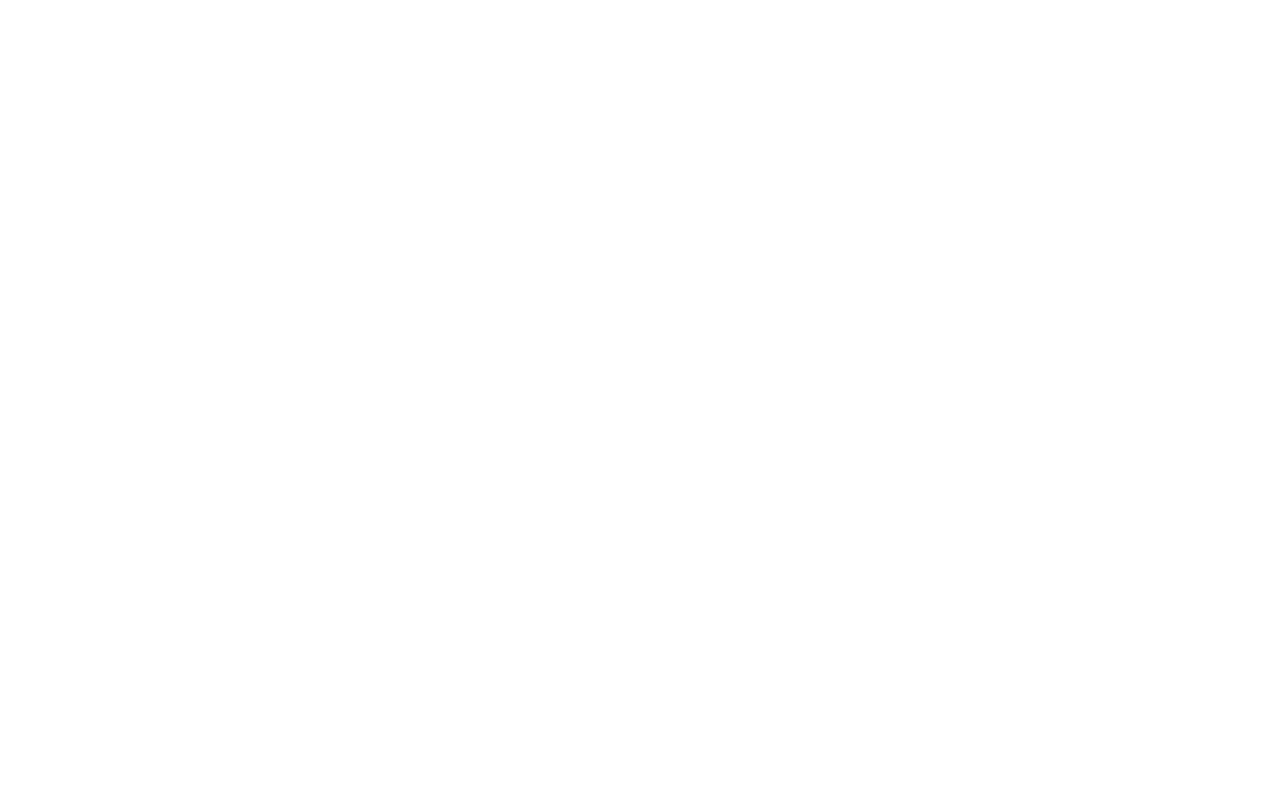
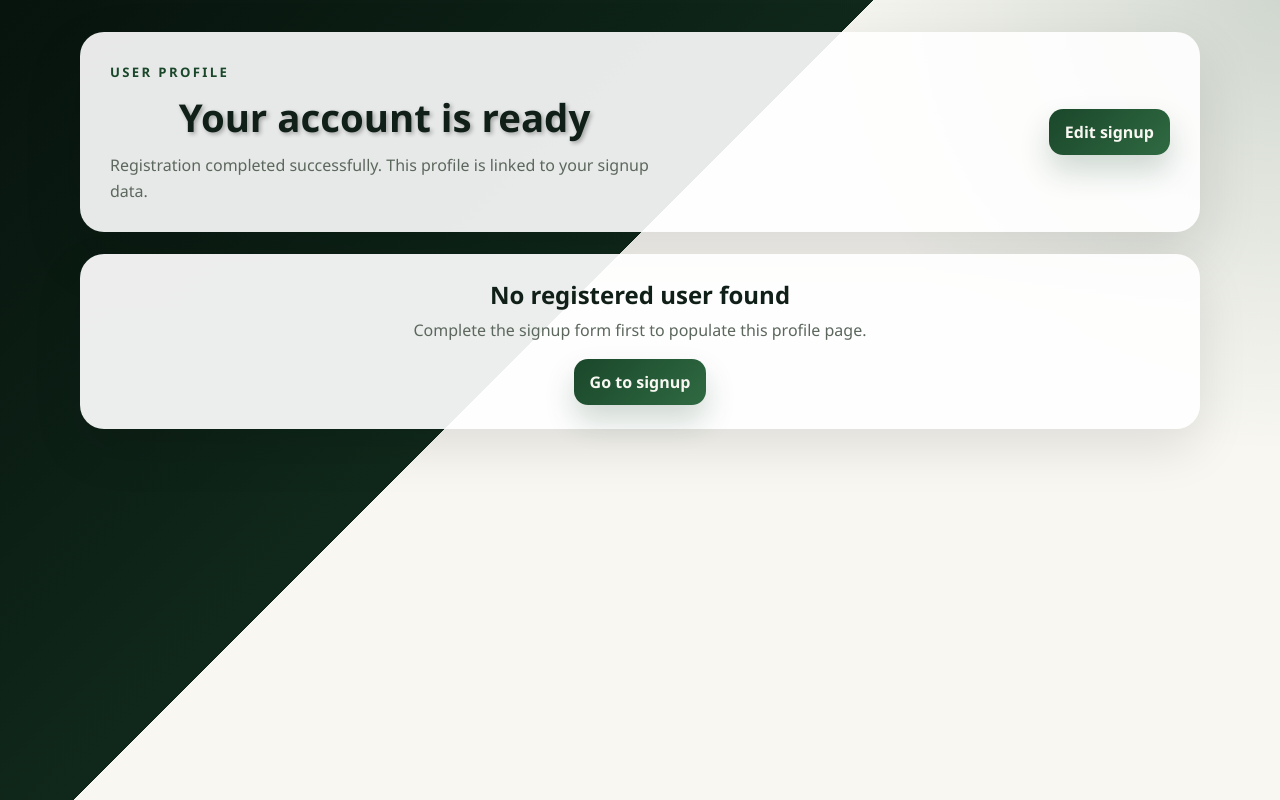
Before and after one commit to RavinduThathsara/crickinfo, an Angular app in the folder frontend/: page /user-profile in a window 1280 px wide. Before the commit this address led to /. Built offline with nearby package versions, Linux system fonts and the light colour scheme.

Commit message:
user profile create and signup page update

```diff
--- a/frontend/src/app/app.routes.ts
+++ b/frontend/src/app/app.routes.ts
@@ -7,6 +7,7 @@ export const routes: Routes = [
     { path: '', redirectTo: '/scores', pathMatch: 'full' },
     { path: 'scores', component: ScoresComponent },
     { path: 'signup', component: SignupComponent },
+    { path: 'user-profile', loadComponent: () => import('./user-profile/user-profile.component').then(m => m.UserProfileComponent) },
     { path: 'players', loadComponent: () => import('./players/players.component').then(m => m.PlayersComponent) },
     { path: 'player/:id', loadComponent: () => import('./player-profile/player-profile.component').then(m => m.PlayerProfileComponent) }
 ];
--- a/frontend/src/app/signup/signup.component.css
+++ b/frontend/src/app/signup/signup.component.css
@@ -220,6 +220,16 @@
     font-size: 0.82rem;
 }
 
+.server-error {
+    padding: 12px 14px;
+    border-radius: 14px;
+    background: rgba(178, 59, 59, 0.08);
+    border: 1px solid rgba(178, 59, 59, 0.15);
+    color: #962d2d;
+    font-size: 0.92rem;
+    line-height: 1.4;
+}
+
 .checkbox-row {
     display: flex;
     align-items: flex-start;
@@ -255,6 +265,12 @@
     box-shadow: 0 20px 34px rgba(26, 71, 42, 0.28);
 }
 
+.submit-btn:disabled {
+    cursor: wait;
+    opacity: 0.82;
+    transform: none;
+}
+
 .footer-text {
     margin: 6px 0 0;
     color: #5d685f;
@@ -265,16 +281,6 @@
     color: #1a472a;
     font-weight: 800;
     text-decoration: none;
-}
-
-.status-box {
-    margin-top: 18px;
-    padding: 14px 16px;
-    border-radius: 14px;
-    background: rgba(74, 222, 128, 0.12);
-    color: #1f5132;
-    font-weight: 600;
-    border: 1px solid rgba(74, 222, 128, 0.22);
 }
 
 @media (max-width: 960px) {
--- a/frontend/src/app/signup/signup.component.ts
+++ b/frontend/src/app/signup/signup.component.ts
@@ -1,7 +1,19 @@
 import { CommonModule } from '@angular/common';
 import { Component } from '@angular/core';
+import { HttpClient } from '@angular/common/http';
 import { FormBuilder, ReactiveFormsModule, Validators } from '@angular/forms';
-import { RouterModule } from '@angular/router';
+import { Router, RouterModule } from '@angular/router';
+
+interface RegisterPayload {
+    fullName: string;
+    username: string;
+    email: string;
+    phoneNumber: string;
+    password: string;
+    confirmPassword: string;
+    country: string;
+    agreeToTerms: boolean;
+}
 
 @Component({
     selector: 'app-signup',
@@ -12,18 +24,27 @@ import { RouterModule } from '@angular/router';
 })
 export class SignupComponent {
     submitted = false;
+    isSubmitting = false;
+    serverError = '';
 
     signupForm = this.formBuilder.group({
         fullName: ['', [Validators.required, Validators.minLength(2)]],
+        username: ['', [Validators.required, Validators.minLength(3)]],
         email: ['', [Validators.required, Validators.email]],
+        phoneNumber: ['', [Validators.required, Validators.pattern(/^[0-9+\-()\s]{7,20}$/)]],
         password: ['', [Validators.required, Validators.minLength(8)]],
-        favoriteTeam: ['', Validators.required],
+        confirmPassword: ['', Validators.required],
+        country: ['', Validators.required],
         agreeTerms: [false, Validators.requiredTrue]
     });
 
-    teamOptions = ['India', 'Australia', 'England', 'Pakistan', 'South Africa', 'New Zealand'];
+    countryOptions = ['India', 'Australia', 'England', 'Pakistan', 'South Africa', 'New Zealand'];
 
-    constructor(private formBuilder: FormBuilder) { }
+    constructor(
+        private formBuilder: FormBuilder,
+        private http: HttpClient,
+        private router: Router
+    ) { }
 
     get fullName() {
         return this.signupForm.get('fullName');
@@ -33,12 +54,24 @@ export class SignupComponent {
         return this.signupForm.get('email');
     }
 
+    get username() {
+        return this.signupForm.get('username');
+    }
+
+    get phoneNumber() {
+        return this.signupForm.get('phoneNumber');
+    }
+
     get password() {
         return this.signupForm.get('password');
     }
 
-    get favoriteTeam() {
-        return this.signupForm.get('favoriteTeam');
+    get confirmPassword() {
+        return this.signupForm.get('confirmPassword');
+    }
+
+    get country() {
+        return this.signupForm.get('country');
     }
 
     get agreeTerms() {
@@ -47,12 +80,49 @@ export class SignupComponent {
 
     submitForm() {
         this.submitted = true;
+        this.serverError = '';
 
         if (this.signupForm.invalid) {
             this.signupForm.markAllAsTouched();
             return;
         }
 
-        console.log('Signup submitted', this.signupForm.value);
+        if (this.signupForm.value.password !== this.signupForm.value.confirmPassword) {
+            this.serverError = 'Passwords do not match.';
+            return;
+        }
+
+        const payload: RegisterPayload = {
+            fullName: this.signupForm.value.fullName ?? '',
+            username: this.signupForm.value.username ?? '',
+            email: this.signupForm.value.email ?? '',
+            phoneNumber: this.signupForm.value.phoneNumber ?? '',
+            password: this.signupForm.value.password ?? '',
+            confirmPassword: this.signupForm.value.confirmPassword ?? '',
+            country: this.signupForm.value.country ?? '',
+            agreeToTerms: this.signupForm.value.agreeTerms ?? false
+        };
+
+        this.isSubmitting = true;
+
+        this.http.post('http://localhost:8080/api/auth/register', payload, { responseType: 'text' }).subscribe({
+            next: (message) => {
+                const profile = {
+                    fullName: payload.fullName,
+                    username: payload.username,
+                    email: payload.email,
+                    phoneNumber: payload.phoneNumber,
+                    country: payload.country,
+                    welcomeMessage: message
+                };
+
+                localStorage.setItem('registeredUser', JSON.stringify(profile));
+                this.router.navigate(['/user-profile']);
+            },
+            error: (error) => {
+                this.serverError = error?.error || 'Registration failed. Please try again.';
+                this.isSubmitting = false;
+            }
+        });
     }
 }
--- /dev/null
+++ b/frontend/src/app/user-profile/user-profile.component.css
@@ -0,0 +1,156 @@
+:host {
+    display: block;
+    min-height: 100vh;
+    background:
+        radial-gradient(circle at top right, rgba(26, 71, 42, 0.18), transparent 30%),
+        linear-gradient(135deg, #07130d 0%, #10281b 42%, #f8f7f2 42%, #f8f7f2 100%);
+}
+
+* {
+    box-sizing: border-box;
+}
+
+.profile-page {
+    width: min(1120px, calc(100% - 32px));
+    margin: 0 auto;
+    padding: 32px 0 48px;
+}
+
+.profile-hero {
+    display: flex;
+    justify-content: space-between;
+    gap: 20px;
+    align-items: center;
+    padding: 28px 30px;
+    margin-bottom: 22px;
+    border-radius: 24px;
+    background: rgba(255, 255, 255, 0.9);
+    box-shadow: 0 24px 60px rgba(0, 0, 0, 0.12);
+}
+
+.eyebrow {
+    display: inline-flex;
+    font-size: 0.82rem;
+    font-weight: 800;
+    letter-spacing: 0.18em;
+    text-transform: uppercase;
+    color: #1a472a;
+    margin-bottom: 10px;
+}
+
+.profile-hero h1 {
+    margin: 0 0 10px;
+    font-size: clamp(2rem, 3vw, 3rem);
+    color: #102018;
+}
+
+.profile-hero p {
+    margin: 0;
+    max-width: 60ch;
+    color: #5c675d;
+    line-height: 1.6;
+}
+
+.back-link,
+.empty-card a {
+    display: inline-flex;
+    align-items: center;
+    justify-content: center;
+    padding: 12px 16px;
+    border-radius: 14px;
+    text-decoration: none;
+    font-weight: 800;
+    color: #f8f7f2;
+    background: linear-gradient(135deg, #1a472a 0%, #2f6a42 100%);
+    box-shadow: 0 16px 30px rgba(26, 71, 42, 0.2);
+}
+
+.profile-grid {
+    display: grid;
+    grid-template-columns: repeat(2, minmax(0, 1fr));
+    gap: 18px;
+}
+
+.profile-card,
+.empty-card {
+    border-radius: 24px;
+    background: rgba(255, 255, 255, 0.92);
+    box-shadow: 0 20px 50px rgba(0, 0, 0, 0.1);
+    padding: 24px;
+}
+
+.highlight {
+    grid-column: span 2;
+    display: flex;
+    align-items: center;
+    gap: 18px;
+}
+
+.avatar {
+    width: 82px;
+    height: 82px;
+    border-radius: 22px;
+    display: grid;
+    place-items: center;
+    font-size: 2rem;
+    font-weight: 800;
+    color: white;
+    background: linear-gradient(145deg, #1a472a 0%, #4ade80 100%);
+}
+
+.profile-card h2 {
+    margin: 0 0 6px;
+    color: #102018;
+}
+
+.profile-card p {
+    margin: 0;
+    color: #5c675d;
+}
+
+.label {
+    display: block;
+    font-size: 0.8rem;
+    letter-spacing: 0.14em;
+    text-transform: uppercase;
+    color: #6f7a70;
+    margin-bottom: 10px;
+    font-weight: 800;
+}
+
+.profile-card strong {
+    font-size: 1.05rem;
+    color: #102018;
+    word-break: break-word;
+}
+
+.empty-card {
+    margin-top: 18px;
+    text-align: center;
+}
+
+.empty-card h2 {
+    margin: 0 0 8px;
+    color: #102018;
+}
+
+.empty-card p {
+    margin: 0 0 18px;
+    color: #5c675d;
+}
+
+@media (max-width: 860px) {
+    .profile-hero {
+        flex-direction: column;
+        align-items: flex-start;
+    }
+
+    .profile-grid,
+    .highlight {
+        grid-column: span 1;
+    }
+
+    .profile-grid {
+        grid-template-columns: 1fr;
+    }
+}
--- /dev/null
+++ b/frontend/src/app/user-profile/user-profile.component.html
@@ -0,0 +1,46 @@
+<div class="profile-page">
+    <section class="profile-hero">
+        <div>
+            <span class="eyebrow">User profile</span>
+            <h1>{{ user?.fullName || 'Your account is ready' }}</h1>
+            <p>
+                {{ user?.welcomeMessage || 'Registration completed successfully. This profile is linked to your signup
+                data.' }}
+            </p>
+        </div>
+        <a class="back-link" routerLink="/signup">Edit signup</a>
+    </section>
+
+    <section class="profile-grid" *ngIf="user; else emptyState">
+        <article class="profile-card highlight">
+            <div class="avatar">{{ user.fullName.charAt(0) }}</div>
+            <div>
+                <h2>{{ user.fullName }}</h2>
+                <p>{{ '@' + user.username }}</p>
+            </div>
+        </article>
+
+        <article class="profile-card">
+            <span class="label">Email</span>
+            <strong>{{ user.email }}</strong>
+        </article>
+
+        <article class="profile-card">
+            <span class="label">Phone</span>
+            <strong>{{ user.phoneNumber }}</strong>
+        </article>
+
+        <article class="profile-card">
+            <span class="label">Country</span>
+            <strong>{{ user.country }}</strong>
+        </article>
+    </section>
+
+    <ng-template #emptyState>
+        <section class="empty-card">
+            <h2>No registered user found</h2>
+            <p>Complete the signup form first to populate this profile page.</p>
+            <a routerLink="/signup">Go to signup</a>
+        </section>
+    </ng-template>
+</div>
--- /dev/null
+++ b/frontend/src/app/user-profile/user-profile.component.ts
@@ -0,0 +1,31 @@
+import { CommonModule } from '@angular/common';
+import { Component, OnInit } from '@angular/core';
+import { RouterModule } from '@angular/router';
+
+interface RegisteredUser {
+    fullName: string;
+    username: string;
+    email: string;
+    phoneNumber: string;
+    country: string;
+    welcomeMessage?: string;
+}
+
+@Component({
+    selector: 'app-user-profile',
+    standalone: true,
+    imports: [CommonModule, RouterModule],
+    templateUrl: './user-profile.component.html',
+    styleUrls: ['./user-profile.component.css']
+})
+export class UserProfileComponent implements OnInit {
+    user: RegisteredUser | null = null;
+
+    ngOnInit() {
+        const savedUser = localStorage.getItem('registeredUser');
+
+        if (savedUser) {
+            this.user = JSON.parse(savedUser) as RegisteredUser;
+        }
+    }
+}
```
Also changed, not shown: frontend/src/app/signup/signup.component.html (+35 -12 lines), 1 other file (tests, documents, lock files or other folders).
